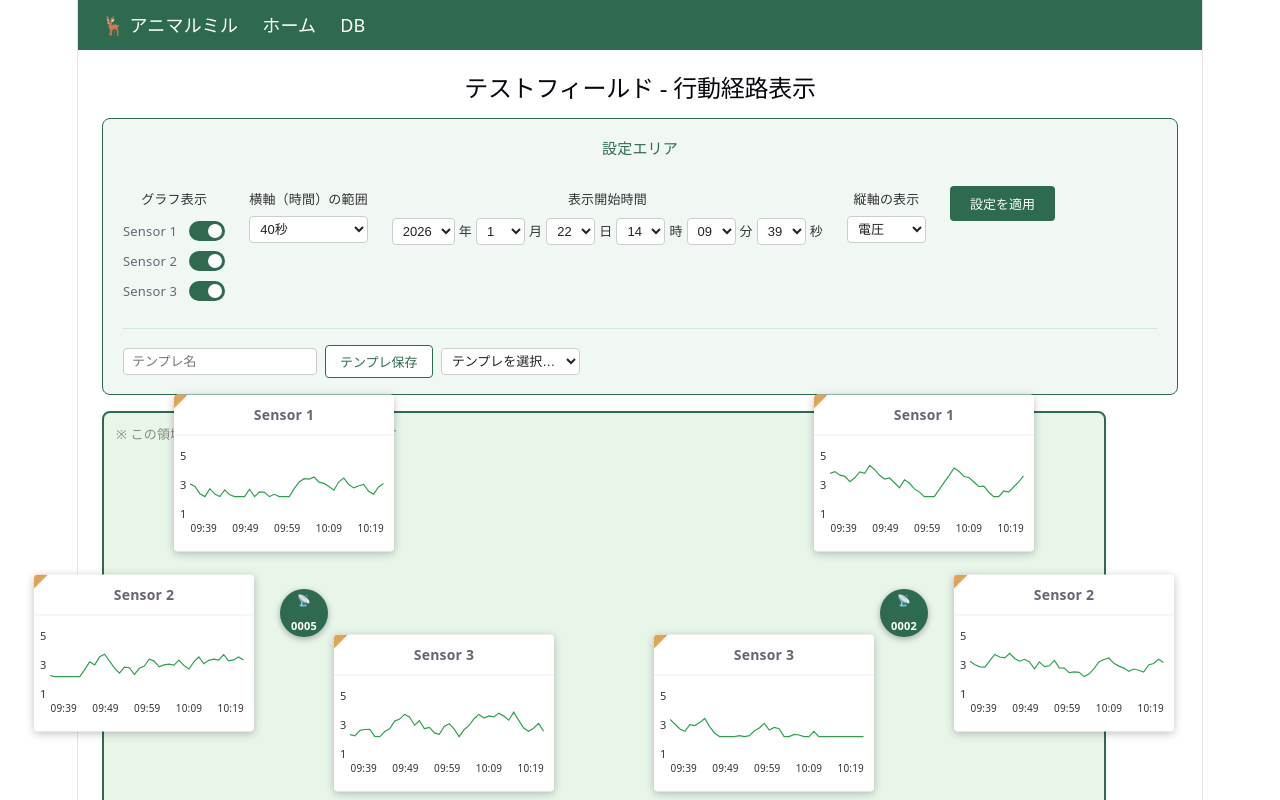
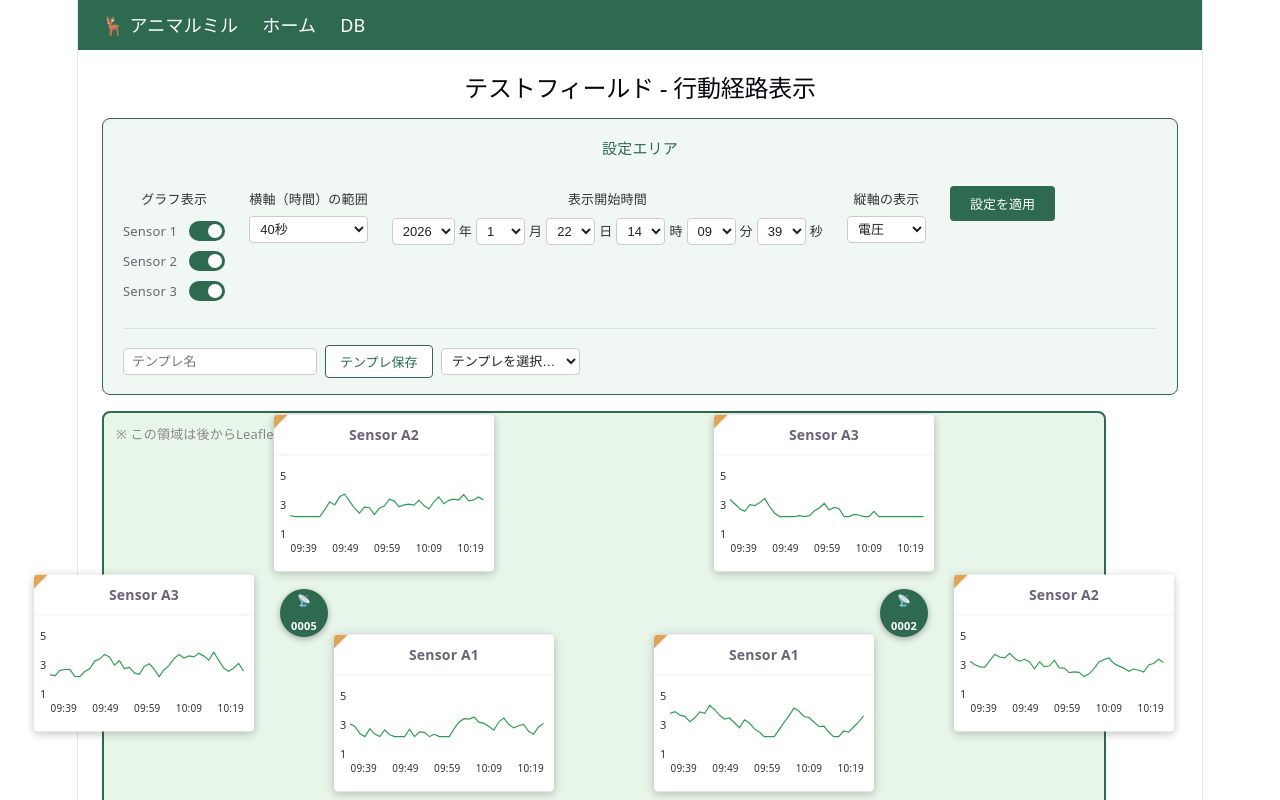
Before and after one commit to ShouSawa/AnimalMiru, a React (Vite) app in the folder frontend/: page / in a window 1280 px wide. Shown: the top 800 px of the page. Built offline with nearby package versions, Linux system fonts and the light colour scheme.

Commit message:
センサ表示変更

```diff
--- a/frontend/src/pages/Home.jsx
+++ b/frontend/src/pages/Home.jsx
@@ -19,9 +19,9 @@ export default function Home() {
       top: "20%",
       left: "80%",
       charts: [
-        { top: "6%", left: "82%" },
+        { top: "30%", left: "66%" },
         { top: "24%", left: "96%" },
-        { top: "30%", left: "66%" },
+        { top: "8%", left: "72%" },
       ],
     },
     {
@@ -30,9 +30,9 @@ export default function Home() {
       top: "80%",
       left: "80%",
       charts: [
+        { top: "70%", left: "66%" },
+        { top: "92%", left: "72%" },
         { top: "74%", left: "96%" },
-        { top: "92%", left: "68%" },
-        { top: "70%", left: "66%" },
       ],
     },
     {
@@ -41,9 +41,9 @@ export default function Home() {
       top: "80%",
       left: "20%",
       charts: [
+        { top: "70%", left: "34%" },
         { top: "74%", left: "4%" },
-        { top: "92%", left: "32%" },
-        { top: "70%", left: "34%" },
+        { top: "92%", left: "30%" },
       ],
     },
     {
@@ -52,9 +52,9 @@ export default function Home() {
       top: "20%",
       left: "20%",
       charts: [
-        { top: "6%", left: "18%" },
+        { top: "30%", left: "34%" },
+        { top: "8%", left: "28%" },
         { top: "24%", left: "4%" },
-        { top: "30%", left: "34%" },
       ],
     },
   ];
@@ -91,7 +91,7 @@ export default function Home() {
             appliedSettings.sensorVisibility[i + 1] ? (
               <SensorChart
                 key={`${node.node_id}-${i}`}
-                label={`Sensor ${i + 1}`}
+                label={`Sensor A${i + 1}`}
                 seed={Number(node.node_id) * 10 + i}
                 top={pos.top}
                 left={pos.left}
```
